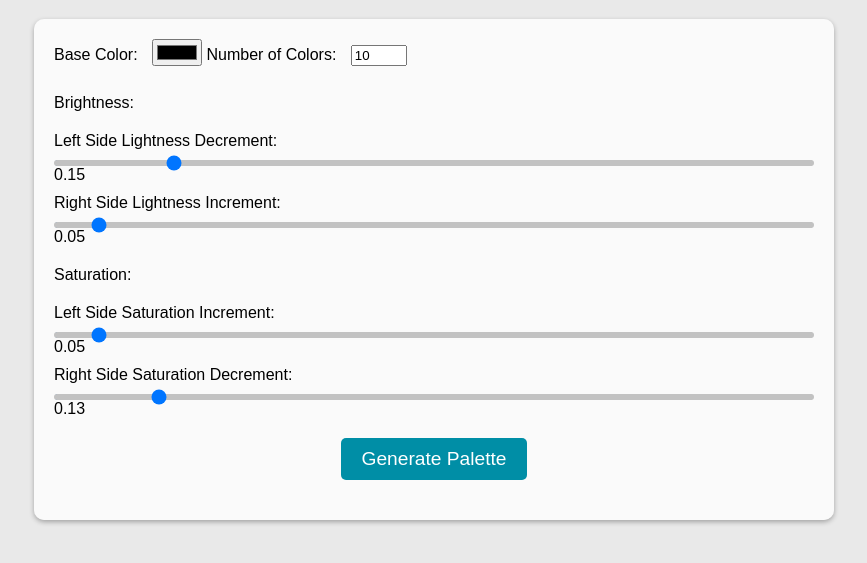
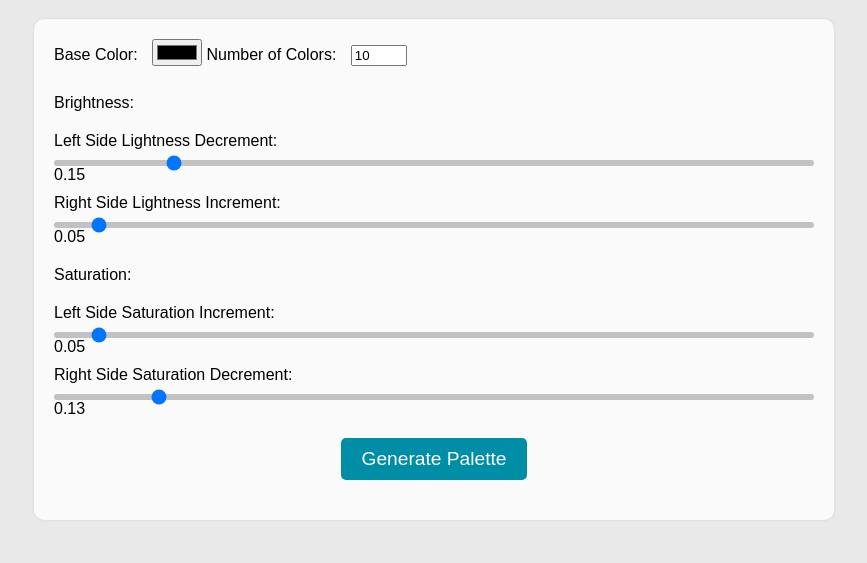
Before and after one commit to remark0809/designsystem_UXD, a plain HTML site: page index.html in a window 1280 px wide. Shown: the part 63-626 px from the top of the page, without its empty margins (206-1073 px from the left). Drawn offline with Linux system fonts and the light colour scheme.

Commit message:
Update style.css

```diff
--- a/style.css
+++ b/style.css
@@ -46,7 +46,7 @@ p {
 	background-color: var(--container-color);
 	padding: 20px;
 	border-radius: 10px;
-	box-shadow: 0px 2px 5px rgba(0, 0, 0, 0.3);
+	box-shadow: 0px 0px 3px rgba(0, 0, 0, 0.10);
 }
 
 label {
```
